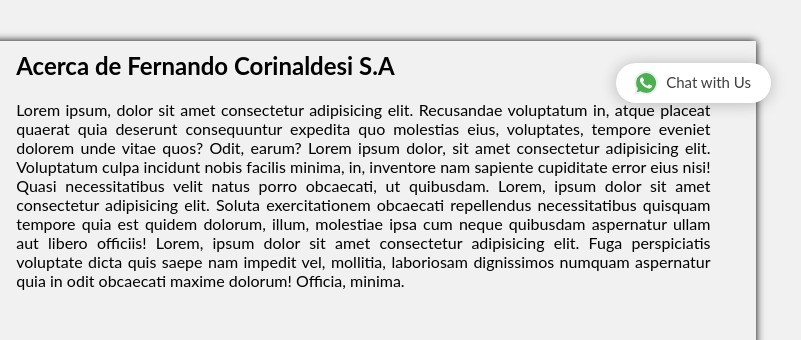
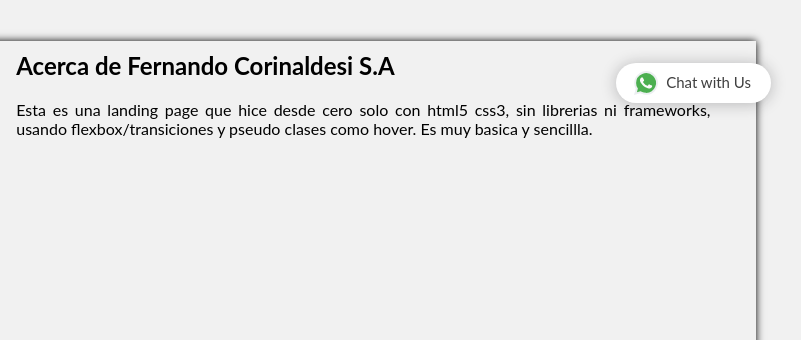
Before and after one commit to fernandocorinaldesi/Mi-landing-page, a plain HTML site: page index.html in a window 1280 px wide. Shown: the part 672-1012 px from the top of the page, 479-1280 px from the left. Drawn offline with nearby package versions, Linux system fonts and the light colour scheme.

Commit message:
Update index.html

```diff
--- a/index.html
+++ b/index.html
@@ -47,18 +47,9 @@
             <div class="acerca-item-texto">
                 <h2>Acerca de Fernando Corinaldesi S.A</h3>
                     <P>
-                        Lorem ipsum, dolor sit amet consectetur adipisicing elit. Recusandae voluptatum in, atque
-                        placeat quaerat quia deserunt consequuntur expedita quo molestias eius, voluptates, tempore
-                        eveniet dolorem unde vitae quos? Odit, earum?
-                        Lorem ipsum dolor, sit amet consectetur adipisicing elit. Voluptatum culpa incidunt nobis
-                        facilis minima, in, inventore nam sapiente cupiditate error eius nisi! Quasi necessitatibus
-                        velit natus porro obcaecati, ut quibusdam.
-                        Lorem, ipsum dolor sit amet consectetur adipisicing elit. Soluta exercitationem obcaecati
-                        repellendus necessitatibus quisquam tempore quia est quidem dolorum, illum, molestiae ipsa cum
-                        neque quibusdam aspernatur ullam aut libero officiis!
-                        Lorem, ipsum dolor sit amet consectetur adipisicing elit. Fuga perspiciatis voluptate dicta quis
-                        saepe nam impedit vel, mollitia, laboriosam dignissimos numquam aspernatur quia in odit
-                        obcaecati maxime dolorum! Officia, minima.
+                     Esta es una landing page que hice desde cero solo con html5 css3,
+                     sin librerias ni frameworks, usando flexbox/transiciones y pseudo
+                     clases como hover. Es muy basica y sencillla.
                     </P>
             </div>
         </div>
```
